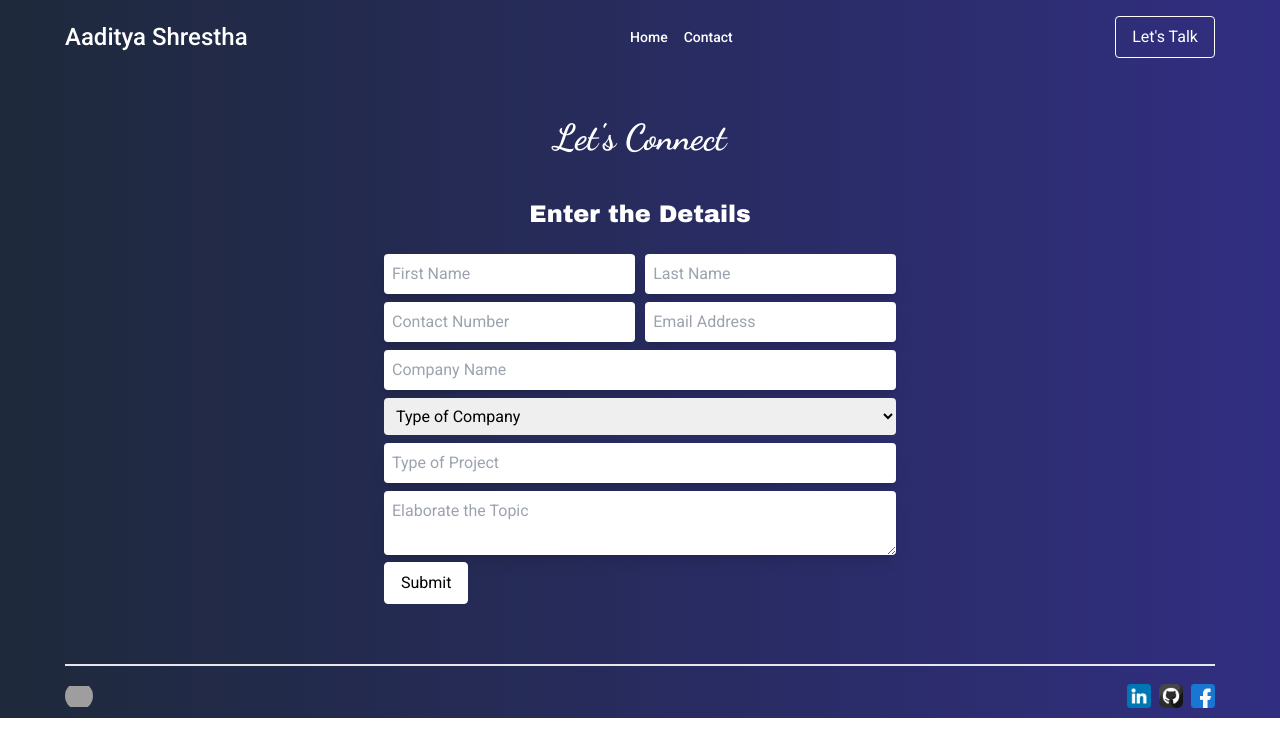
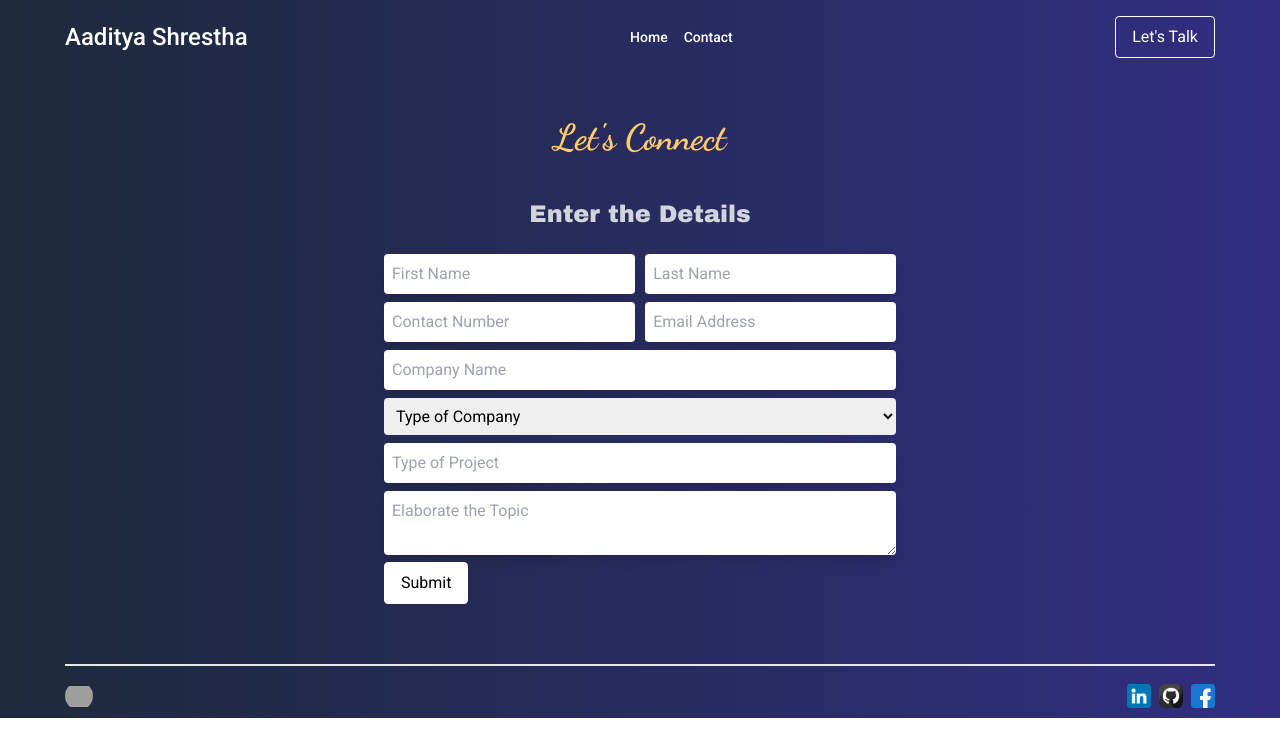
Before and after one commit to aaditya-064/Portfolio-Aaditya, a React (Vite) app in the folder frontend/: page /contact in a window 1280 px wide. Shown: the top 756 px of the page. Built offline with nearby package versions, Linux system fonts and the light colour scheme; grey boxes are pictures that could not be loaded; a web font is replaced by a local one.

Commit message:
changed the text color in the contact form

```diff
--- a/frontend/src/components/ContactForm.jsx
+++ b/frontend/src/components/ContactForm.jsx
@@ -15,12 +15,12 @@ const ContactForm = () => {
               alt=""
             /> */}
             <div className="mx-auto  rounded w-4/5">
-              <p className="text-white font-bold text-4xl text-center p-5 connect_text">
+              <p className="font-bold text-4xl text-center p-5 connect_text text-[#ffcb6c]">
                 Let's Connect
               </p>
               <div className="p-5 md:w-3/5 mx-auto rounded">
                 <form action="" className="">
-                  <p className="text-center text-white font-medium text-2xl enter_details">
+                  <p className="text-center text-gray-300 font-medium text-2xl enter_details">
                     Enter the Details
                   </p>
                   <div className="flex flex-col md:flex-row justify-between mt-4">
```
